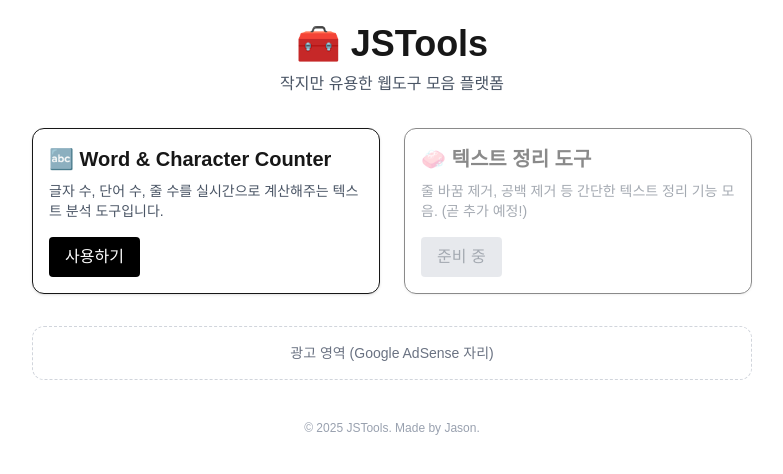
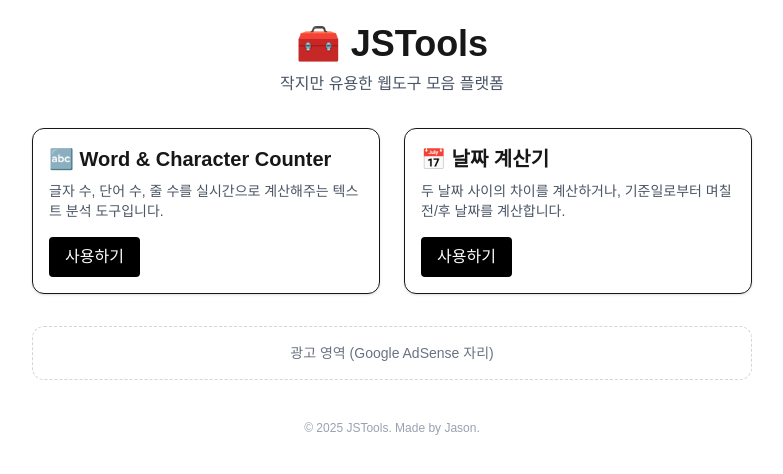
Before and after one commit to baezzaes/jstools, a Next.js app: page / in a window 1280 px wide. Shown: the top 474 px of the page, without its empty margins (248-1031 px from the left). Built offline with nearby package versions, Linux system fonts and the light colour scheme.

Commit message:
메인 수정정

```diff
--- a/src/app/page.tsx
+++ b/src/app/page.tsx
@@ -21,18 +21,17 @@
           </a>
         </div>
 
-        {/* Placeholder for future tools */}
-        <div className="border rounded-xl p-4 shadow-sm space-y-2 opacity-50">
-          <h2 className="text-xl font-semibold">🧼 텍스트 정리 도구</h2>
+        <div className="border rounded-xl p-4 shadow-sm space-y-2">
+          <h2 className="text-xl font-semibold">📅 날짜 계산기</h2>
           <p className="text-sm text-gray-600">
-            줄 바꿈 제거, 공백 제거 등 간단한 텍스트 정리 기능 모음. (곧 추가 예정!)
+            두 날짜 사이의 차이를 계산하거나, 기준일로부터 며칠 전/후 날짜를 계산합니다.
           </p>
-          <button
-            disabled
-            className="inline-block mt-2 px-4 py-2 bg-gray-300 text-gray-600 rounded cursor-not-allowed"
+          <a
+            href="/tools/date-calculator"
+            className="inline-block mt-2 px-4 py-2 bg-black text-white rounded hover:bg-gray-800 transition"
           >
-            준비 중
-          </button>
+            사용하기
+          </a>
         </div>
       </section>
 
```
